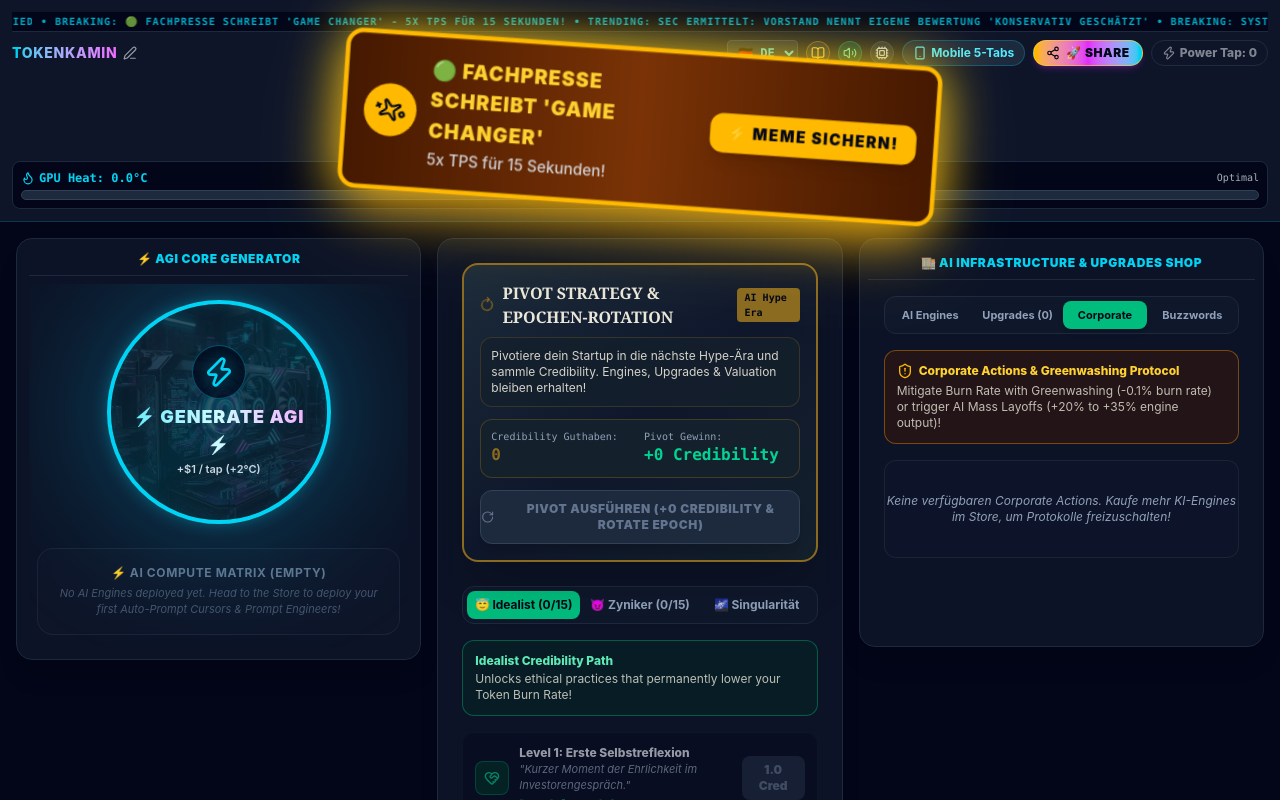
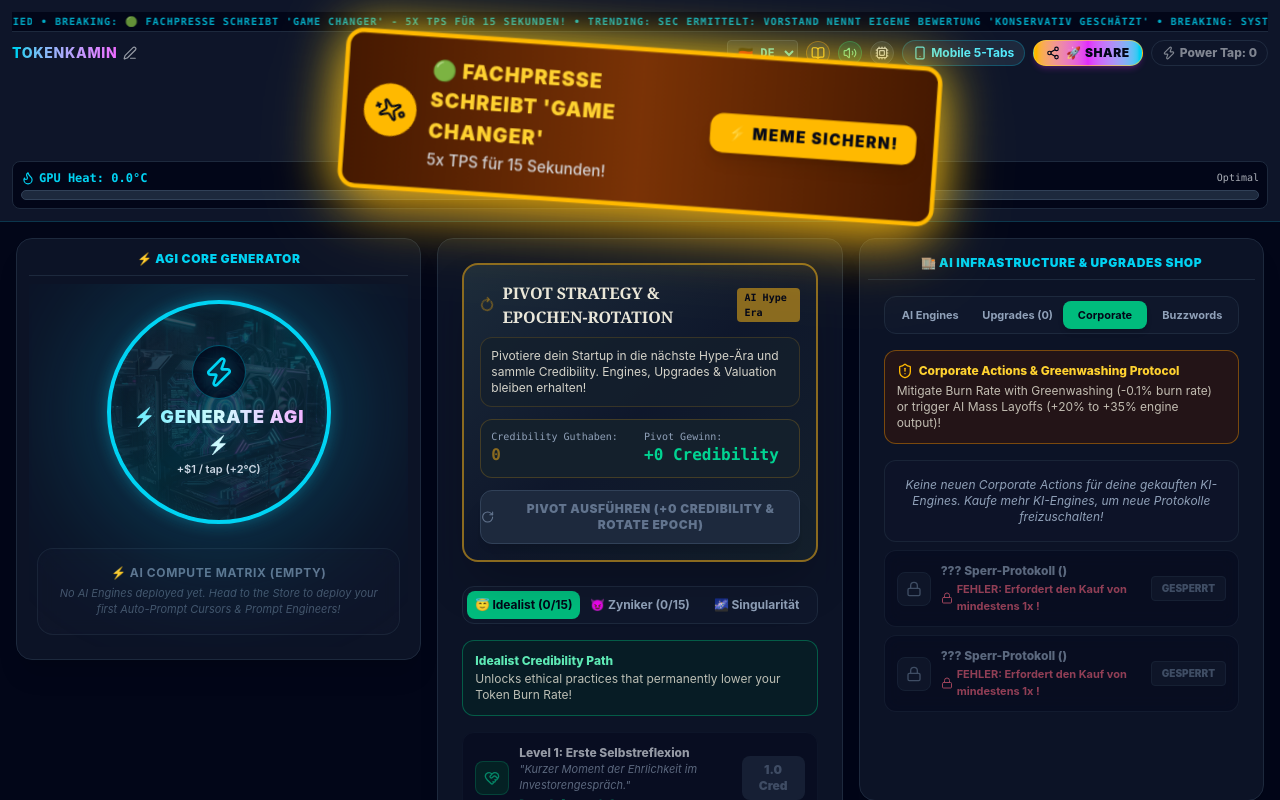
Before and after one commit to mnb-pixel/SlopClicker, a React (Vite) app: page / in a window 1280 px wide. Both pictures are taken after a click on the button "Corporate". Shown: the top 800 px of the page. Built offline with nearby package versions, Linux system fonts and the light colour scheme.

Commit message:
fix: gate upgrade visibility to 90% of cost (10% before sum rule) and add clear error texts for corporate cards

```diff
--- a/src/components/tabs/StoreTab.jsx
+++ b/src/components/tabs/StoreTab.jsx
@@ -532,8 +532,33 @@ export function StoreTab({
             </div>
 
             {availableCorporate.length === 0 ? (
-              <div className="text-center py-8 bg-slate-900/40 rounded-xl border border-slate-800/80 text-slate-400 text-xs italic">
-                Keine verfügbaren Corporate Actions. Kaufe mehr KI-Engines im Store, um Protokolle freizuschalten!
+              <div className="flex flex-col gap-2">
+                <div className="text-center py-4 bg-slate-900/40 rounded-xl border border-slate-800/80 text-slate-400 text-xs italic">
+                  Keine neuen Corporate Actions für deine gekauften KI-Engines. Kaufe mehr KI-Engines, um neue Protokolle freizuschalten!
+                </div>
+                {/* Teaser for next locked corporate protocol */}
+                {BUILDINGS_DATA.filter((b) => (buildings[b.id] || 0) < 1).slice(0, 2).map((b) => (
+                  <div
+                    key={`teaser_${b.id}`}
+                    className="p-3 rounded-xl border border-slate-800/80 bg-slate-950/60 flex items-center justify-between opacity-60 backdrop-blur-sm"
+                  >
+                    <div className="flex items-center gap-2.5">
+                      <div className="p-2 rounded-lg bg-slate-900 border border-slate-800 text-slate-600">
+                        <Icons.Lock className="w-4 h-4 text-slate-500" />
+                      </div>
+                      <div>
+                        <div className="font-extrabold text-xs text-slate-400">??? Sperr-Protokoll ({b.name})</div>
+                        <div className="text-[11px] text-rose-400/90 font-bold mt-0.5 flex items-center gap-1">
+                          <Icons.Lock className="w-3 h-3 text-rose-400 shrink-0" />
+                          <span>FEHLER: Erfordert den Kauf von mindestens 1x {b.name}!</span>
+                        </div>
+                      </div>
+                    </div>
+                    <div className="px-2.5 py-1 rounded text-[10px] font-black bg-slate-900 text-slate-500 border border-slate-800">
+                      GESPERRT
+                    </div>
+                  </div>
+                ))}
               </div>
             ) : (
               availableCorporate.map((item) => {
@@ -541,6 +566,7 @@ export function StoreTab({
                 const baseCost = b ? b.baseCost : 15;
                 const cost = item.costMult * baseCost;
                 const canAfford = valuation >= cost;
+                const missingValuation = cost - valuation;
 
                 return (
                   <div
@@ -548,7 +574,7 @@ export function StoreTab({
                     className={`p-3 rounded-xl border flex items-center justify-between transition-all ${
                       canAfford
                         ? 'bg-slate-900/90 border-amber-500/40 hover:border-amber-400 shadow-md'
-                        : 'bg-slate-950/60 border-slate-800 opacity-70'
+                        : 'bg-slate-950/60 border-slate-800 opacity-80'
                     }`}
                   >
                     <div className="flex items-center gap-2.5">
@@ -558,22 +584,38 @@ export function StoreTab({
                         {renderIcon(item.icon || (item.type === 'greenwashing' ? 'Recycle' : 'UserX'), 'w-4 h-4')}
                       </div>
                       <div>
-                        <div className="font-extrabold text-xs text-slate-100">{item.name}</div>
+                        <div className="font-extrabold text-xs text-slate-100 flex items-center gap-2">
+                          <span>{item.name}</span>
+                          <span className="text-[10px] text-slate-400 font-mono font-normal">({b?.name})</span>
+                        </div>
                         <div className="text-[11px] text-slate-400 italic">"{item.quote}"</div>
                         <div className="text-[10px] text-amber-400 font-mono font-bold mt-0.5">{item.effectDesc}</div>
+
+                        {/* Clear Error or Success Requirement Text */}
+                        {!canAfford ? (
+                          <div className="text-[10px] font-bold text-rose-400 mt-1 flex items-center gap-1">
+                            <Icons.Lock className="w-3 h-3 text-rose-400 shrink-0" />
+                            <span>FEHLER: Benötigt {formatCurrency(cost)} (Fehlen: {formatCurrency(missingValuation)})</span>
+                          </div>
+                        ) : (
+                          <div className="text-[10px] font-bold text-emerald-400 mt-1 flex items-center gap-1">
+                            <Icons.CheckCircle2 className="w-3 h-3 text-emerald-400 shrink-0" />
+                            <span>✓ Bereit zur Ausführung</span>
+                          </div>
+                        )}
                       </div>
                     </div>
 
                     <button
                       onClick={() => buyGreenwashingLayoff(item.id)}
                       disabled={!canAfford}
-                      className={`px-3 py-1.5 rounded-lg font-black text-xs transition-all ${
+                      className={`px-3 py-1.5 rounded-lg font-black text-xs transition-all shrink-0 ml-2 ${
                         canAfford
                           ? 'bg-amber-500 text-slate-950 hover:bg-amber-400 active:scale-95 shadow-sm'
-                          : 'bg-slate-800 text-slate-500 cursor-not-allowed'
+                          : 'bg-slate-800 text-rose-400/80 cursor-not-allowed border border-slate-700'
                       }`}
                     >
-                      {formatCurrency(cost)}
+                      {canAfford ? formatCurrency(cost) : '🔒 ZU TEUER'}
                     </button>
                   </div>
                 );
--- a/src/data/upgradesData.js
+++ b/src/data/upgradesData.js
@@ -207,6 +207,9 @@ export function getAvailableUpgrades(buildings, boughtUpgrades, valuation, total
   return UPGRADES_DATA.filter((up) => {
     if (boughtUpgrades.includes(up.id)) return false;
 
+    // RULE: Upgrades orient on current value (valuation) and only become visible when player has at least 90% of the cost (10% before sum)
+    if (valuation < up.cost * 0.90) return false;
+
     if (up.type === 'building') {
       // STRICT RULE: Must own at least 1 of this building engine!
       const ownedCount = buildings[up.buildingId] || 0;
```
